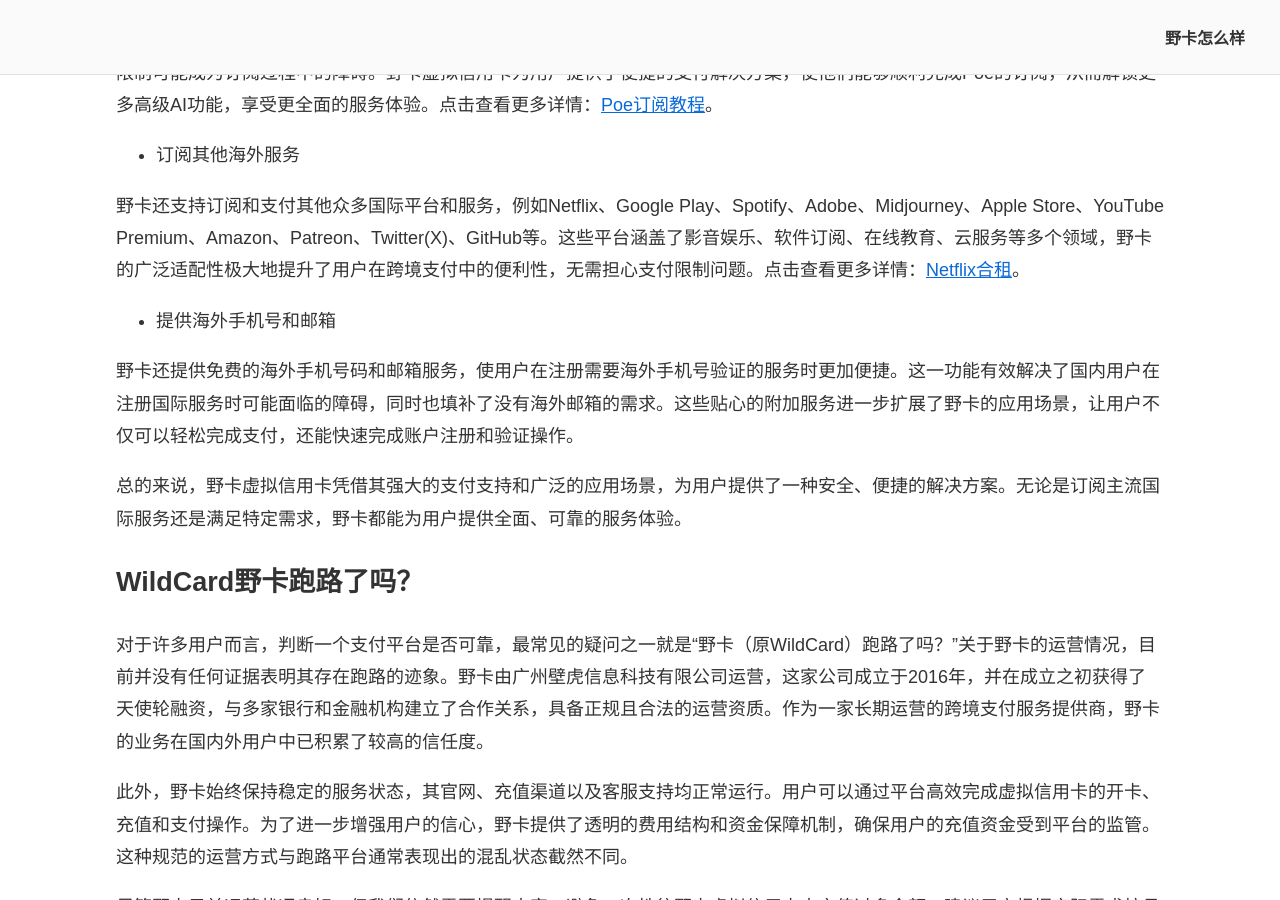
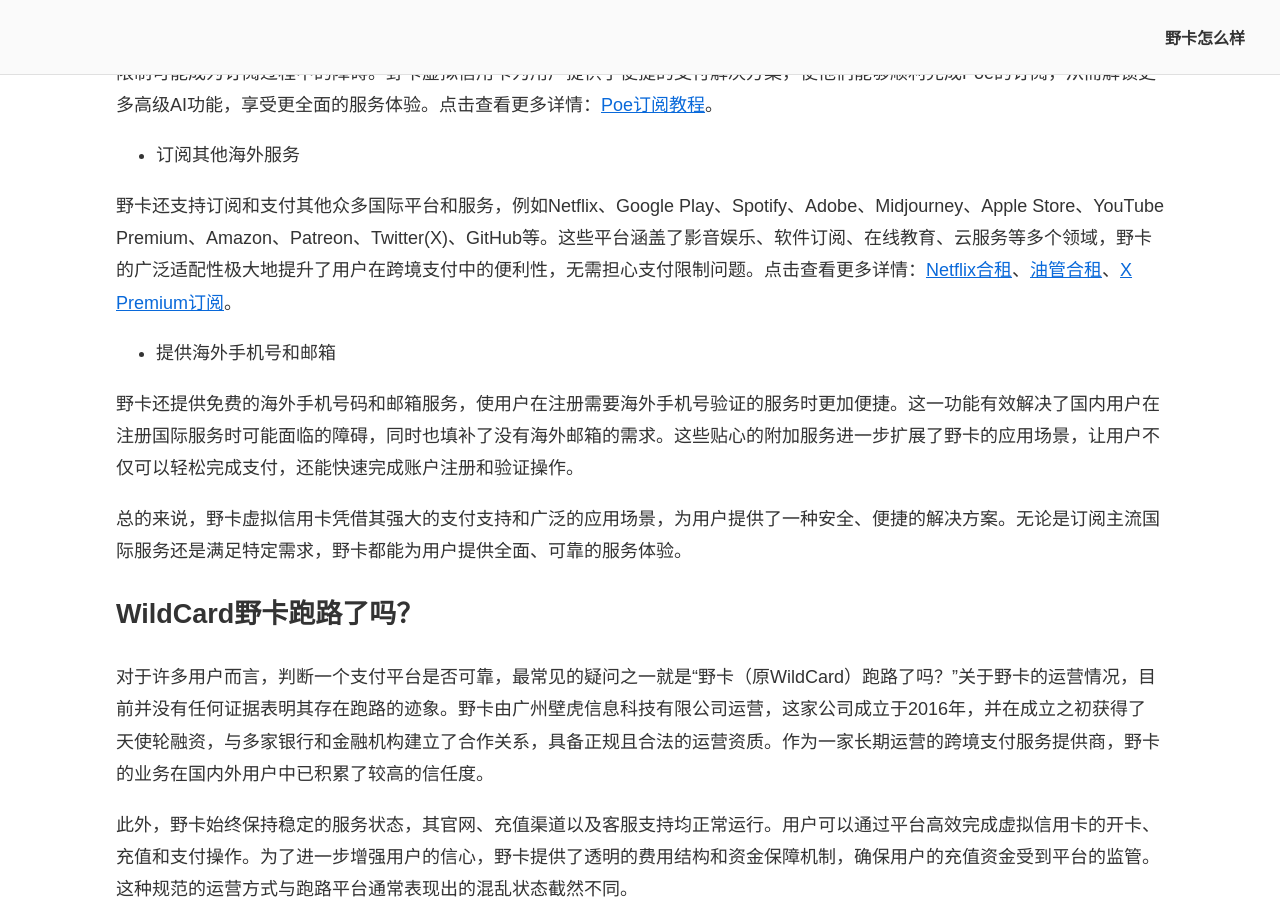
Before and after one commit to anyofai/anyofai.github.io, a Jekyll site: the page built from index.md, in a window 1280 px wide and 900 px high, scrolled down 13245 px. Built offline with Jekyll 4.4.1, drawn with Linux system fonts in a browser that asks for light colours.

Commit message:
Update index.md

```diff
--- a/index.md
+++ b/index.md
@@ -185,7 +185,7 @@
 
 * 订阅其他海外服务
 
-野卡还支持订阅和支付其他众多国际平台和服务，例如Netflix、Google Play、Spotify、Adobe、Midjourney、Apple Store、YouTube Premium、Amazon、Patreon、Twitter(X)、GitHub等。这些平台涵盖了影音娱乐、软件订阅、在线教育、云服务等多个领域，野卡的广泛适配性极大地提升了用户在跨境支付中的便利性，无需担心支付限制问题。点击查看更多详情：<a href="https://github.com/anyofai/netflix-hezu">Netflix合租</a>。
+野卡还支持订阅和支付其他众多国际平台和服务，例如Netflix、Google Play、Spotify、Adobe、Midjourney、Apple Store、YouTube Premium、Amazon、Patreon、Twitter(X)、GitHub等。这些平台涵盖了影音娱乐、软件订阅、在线教育、云服务等多个领域，野卡的广泛适配性极大地提升了用户在跨境支付中的便利性，无需担心支付限制问题。点击查看更多详情：<a href="https://github.com/anyofai/netflix-hezu">Netflix合租</a>、<a href="https://github.com/anyofai/youtube-premium">油管合租</a>、<a href="https://github.com/anyofai/x-twitter">X Premium订阅</a>。
 
 * 提供海外手机号和邮箱
 
```
